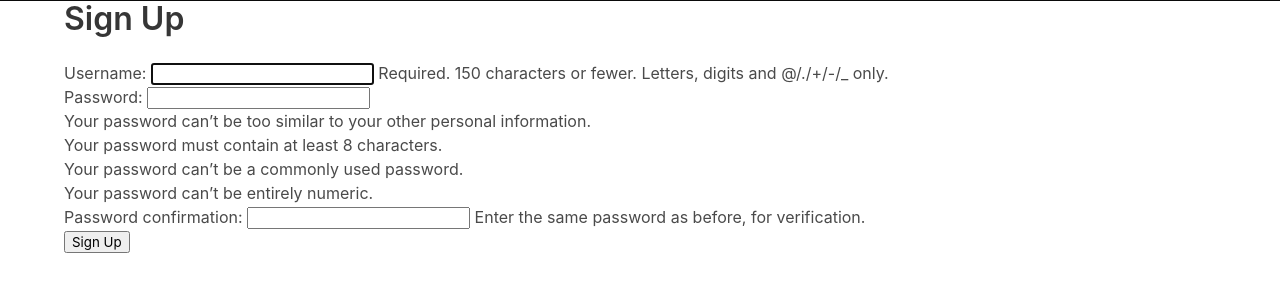
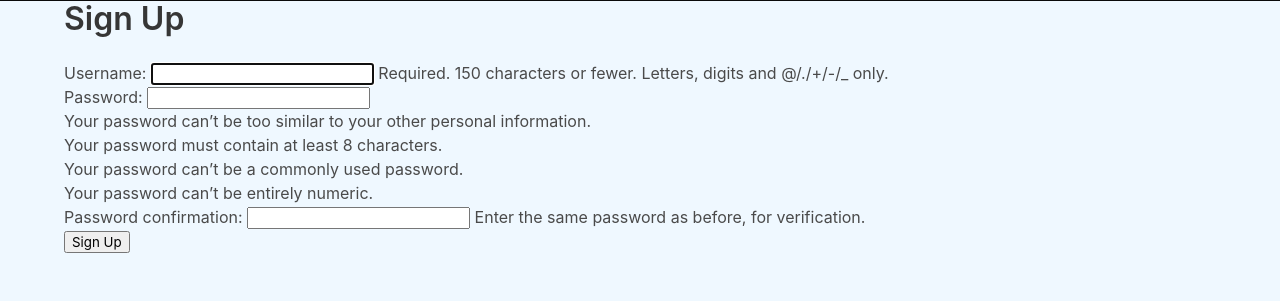
Before and after one commit to joshdaos/Wayfarer, a Django app: page /accounts/signup/ in a window 1280 px wide. Shown: the part 51-352 px from the top of the page. Run offline with Django 3.2, Linux system fonts and the light colour scheme.

Commit message:
updated merge

```diff
--- a/main_app/static/styles/main.css
+++ b/main_app/static/styles/main.css
@@ -1,8 +1,3 @@
-<<<<<<< HEAD
-.image{
-width:300px;
-height: 200px;
-=======
 body {
     background-color: #EFF8FF;
     min-height: 100vh;
@@ -47,5 +42,4 @@ body {
 
 .carousel_img {
     border-radius: 10px;
->>>>>>> submaster
 }
```
